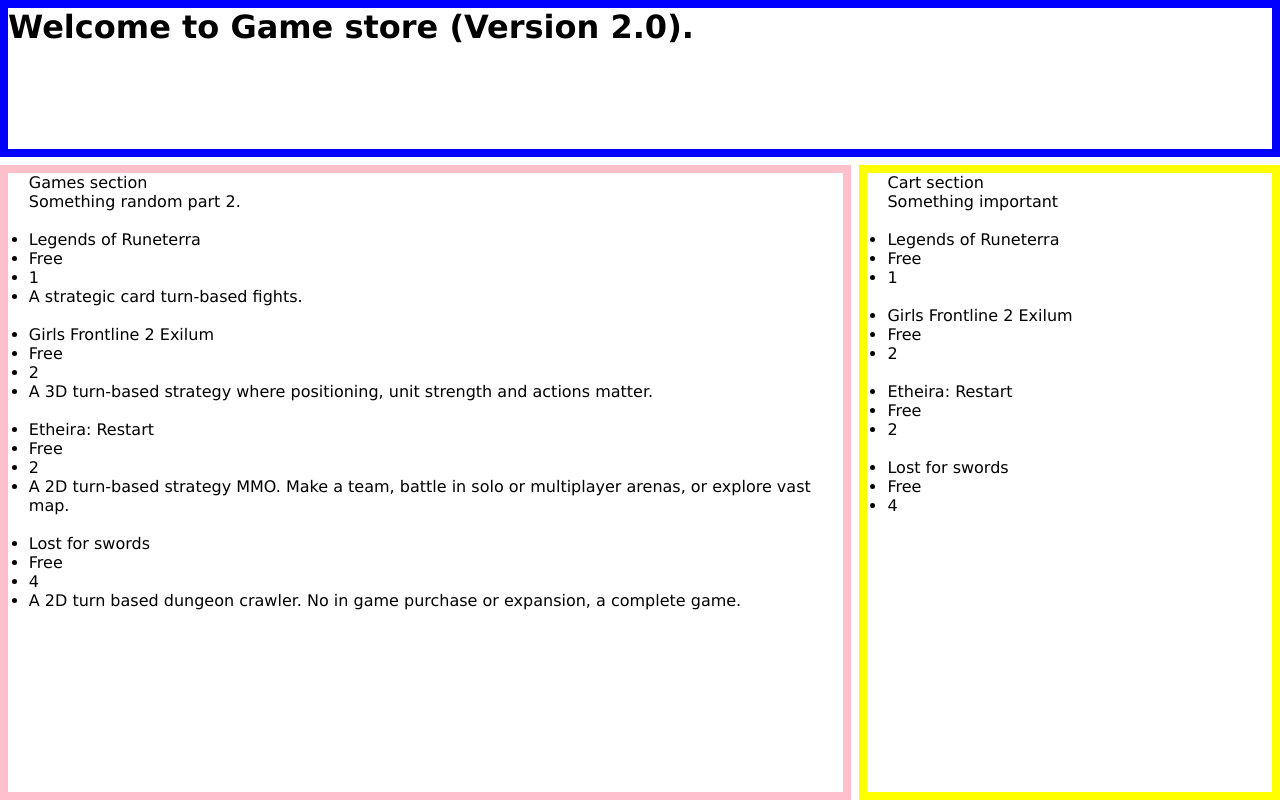
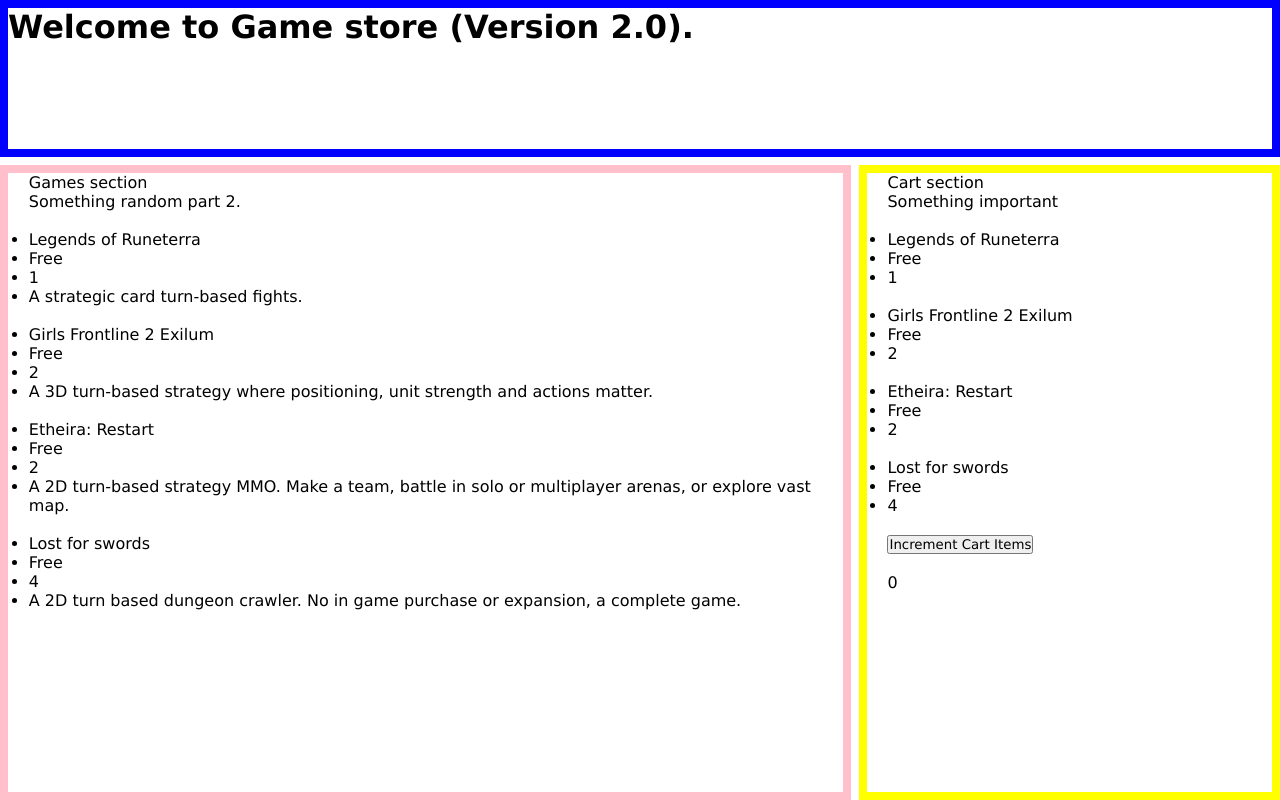
Before and after one commit to Zain-2-84/zains-game-store, a React (Vite) app in the folder game-store/: page / in a window 1280 px wide. Built offline with nearby package versions, Linux system fonts and the light colour scheme.

Commit message:
Added a 'Increment Cart Items' button using useState, using old 'Direct state' not 'Updater function'.

```diff
--- a/game-store/src/App.jsx
+++ b/game-store/src/App.jsx
@@ -4,7 +4,18 @@
 import GameCard from './components/GameCard'
 import { GamesList } from './components/GamesList'
 
+
 function App() {
+
+  const [cartItems, setCartItems] = useState(0);
+
+  const CartItemsIncrement = () => {
+    // let increment = 0;
+    // increment = increment + 1;
+    // setCartItems(increment);
+
+    return setCartItems(cartItems + 1);
+  }
 
   return (
     <>
@@ -20,6 +31,13 @@
         <div className="cart-section">
           <p>Cart section</p>
           <Cart />
+
+          <button onClick={CartItemsIncrement}>
+            Increment Cart Items
+          </button>
+
+          <br /><br />
+          {cartItems}
         </div>
       </div>
     </>
```
Also changed, not shown: game-store/public/Error.txt.
